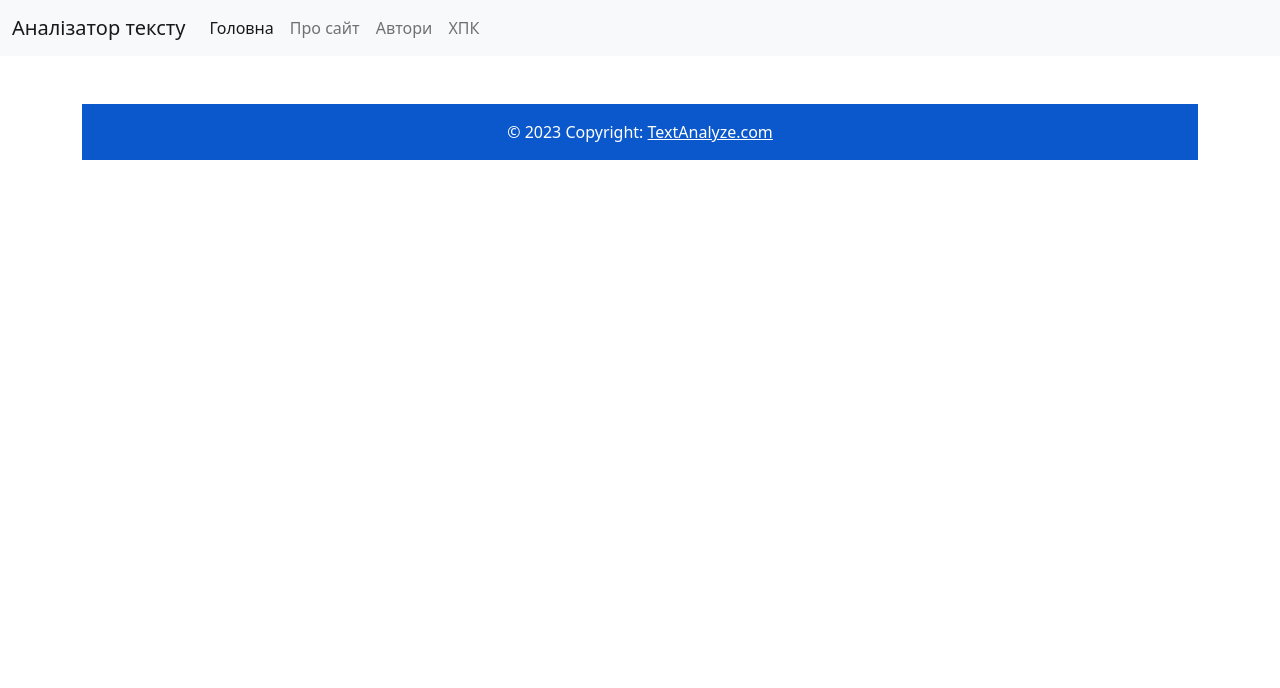
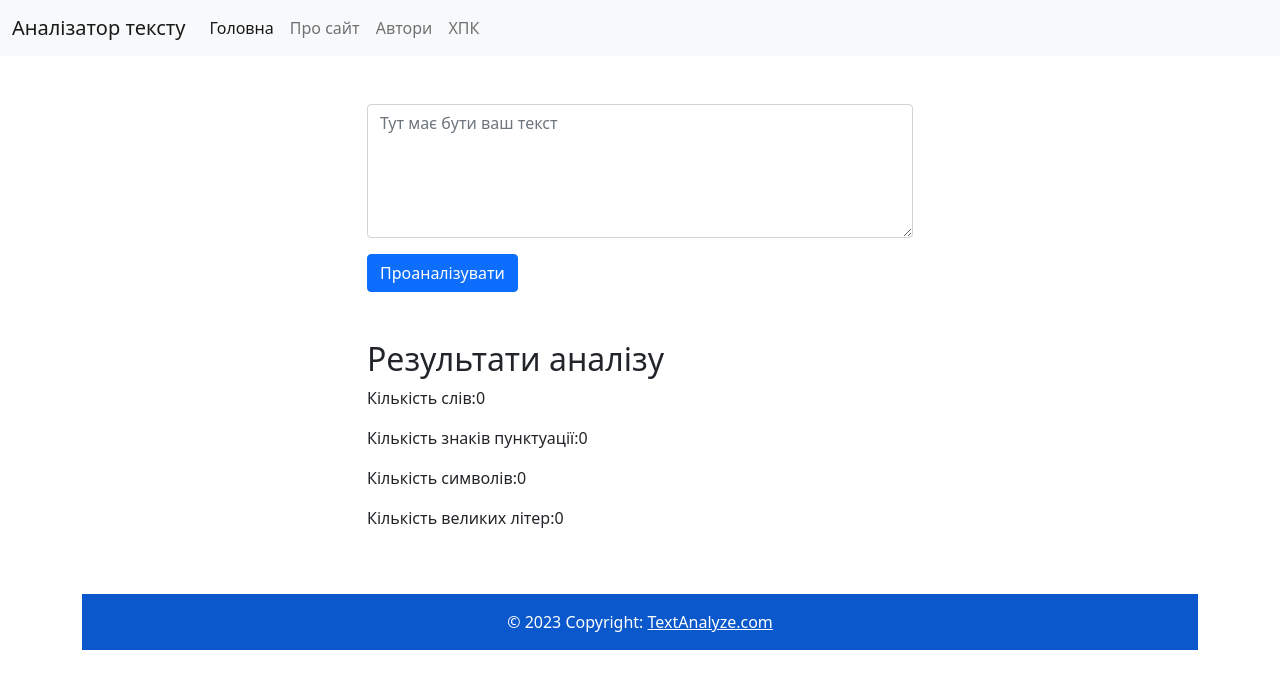
Before and after one commit to tri-white/text-analysis, a plain HTML site: page index.html in a window 1280 px wide. Drawn offline with nearby package versions, Linux system fonts and the light colour scheme.

Commit message:
added text input, button

```diff
--- a/index.html
+++ b/index.html
@@ -21,6 +21,26 @@ $(function(){
 <body>
     <div id="header"></div>
 
+  <div class="container">
+    <div class="row">
+        <div class="col-md-6 offset-md-3 mt-5">
+            <textarea id="textInput" class="form-control" rows="5" placeholder="Тут має бути ваш текст"></textarea>
+            <button id="analyzeButton" class="btn btn-primary mt-3">Проаналізувати</button>
+        </div>
+    </div>
+</div>
+
+<div class="container mt-5">
+    <div class="row">
+        <div class="col-md-6 offset-md-3">
+            <h2>Результати аналізу</h2>
+            <p>Кількість слів:<span id="wordCount">0</span></p>
+            <p>Кількість знаків пунктуації:<span id="punctuationCount">0</span></p>
+            <p>Кількість символів:<span id="charCount">0</span></p>
+            <p>Кількість великих літер:<span id="capitalCount">0</span></p>
+        </div>
+    </div>
+</div>
 <div id="footer"></div>
 </body>
 </html>
```
